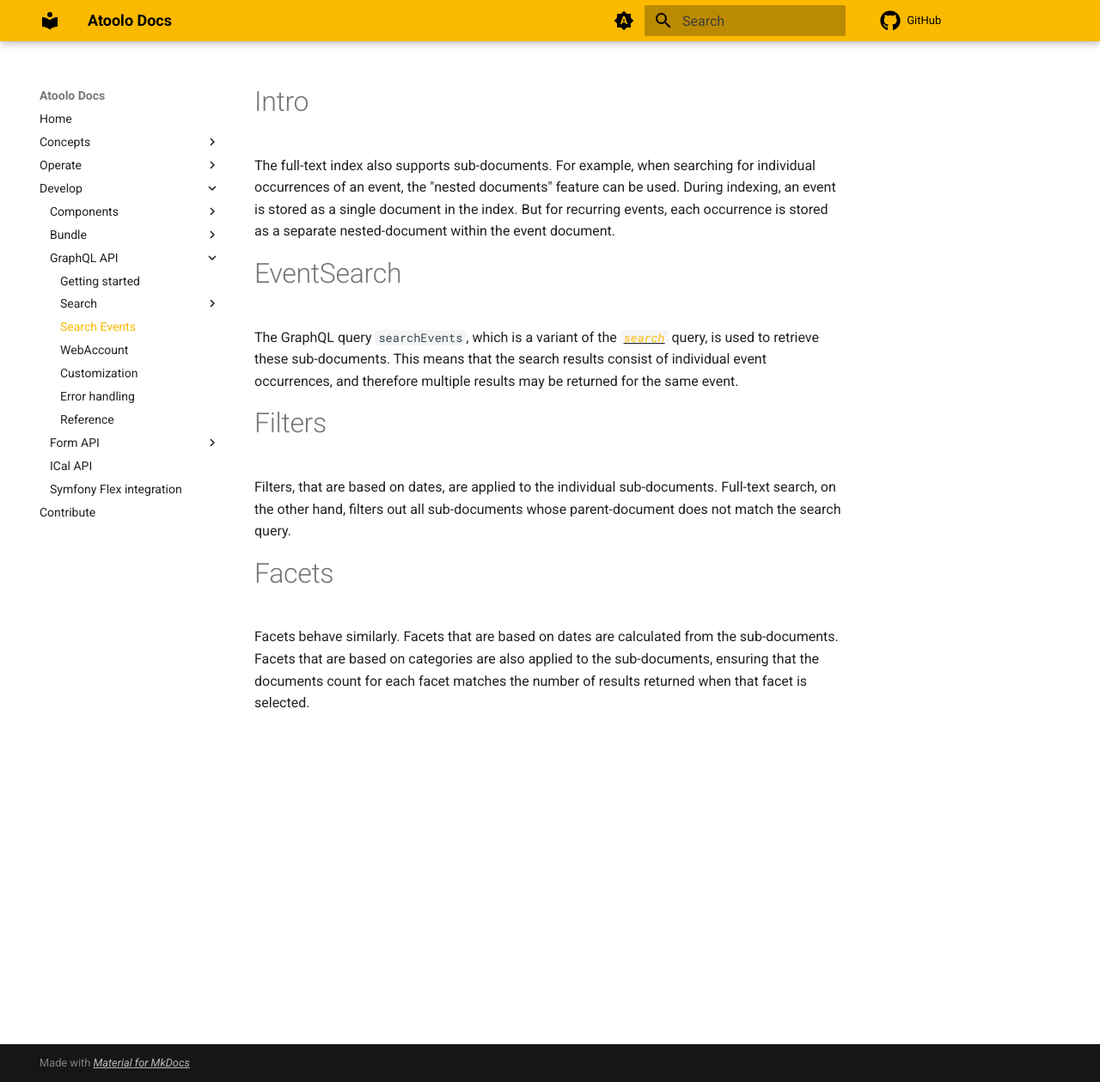
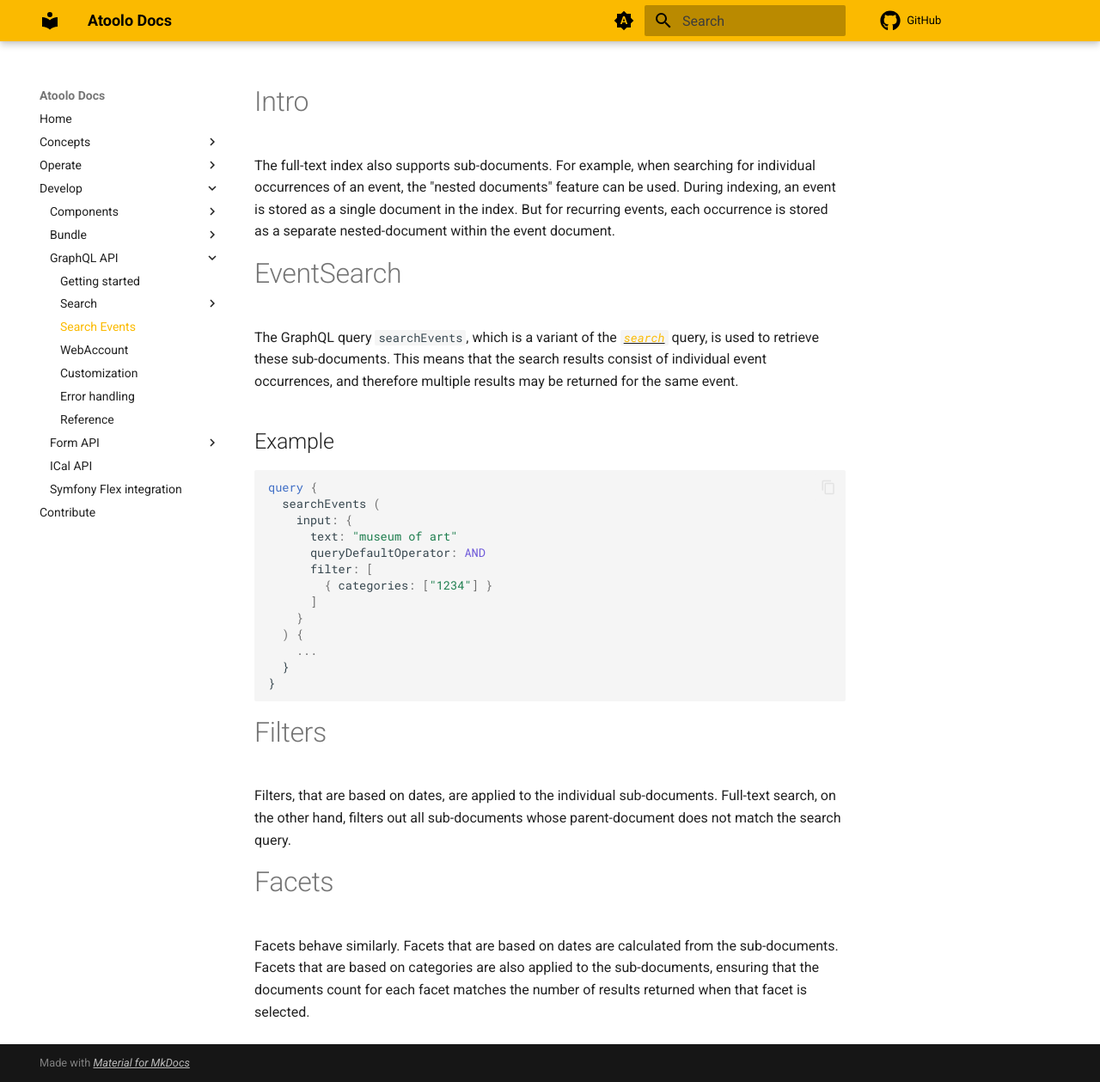
Before and after one commit to sitepark/atoolo-docs, an MkDocs documentation site: the page built from docs/develop/graphql/searchEvents/index.md, in a window 1280 px wide and 1259 px high. Shown: the whole window at 86% size. Built offline with MkDocs 1.6.1 and Material for MkDocs 9.7.7, drawn with Linux system fonts in a browser that asks for light colours; comment, search, counter and statistics services are not loaded.

Commit message:
feat: add an searchEvents example

````diff
--- a/docs/develop/graphql/searchEvents/index.md
+++ b/docs/develop/graphql/searchEvents/index.md
@@ -6,6 +6,24 @@ The full-text index also supports sub-documents. For example, when searching for
 
 The GraphQL query `searchEvents`, which is a variant of the [`search`](../search/) query, is used to retrieve these sub-documents. This means that the search results consist of individual event occurrences, and therefore multiple results may be returned for the same event.
 
+## Example
+
+```graphql
+query {
+  searchEvents (
+    input: {
+      text: "museum of art"
+      queryDefaultOperator: AND
+      filter: [
+        { categories: ["1234"] }
+      ]
+    }
+  ) {
+    ...
+  }
+}
+```
+
 # Filters
 
 Filters, that are based on dates, are applied to the individual sub-documents. Full-text search, on the other hand, filters out all sub-documents whose parent-document does not match the search query.
````
